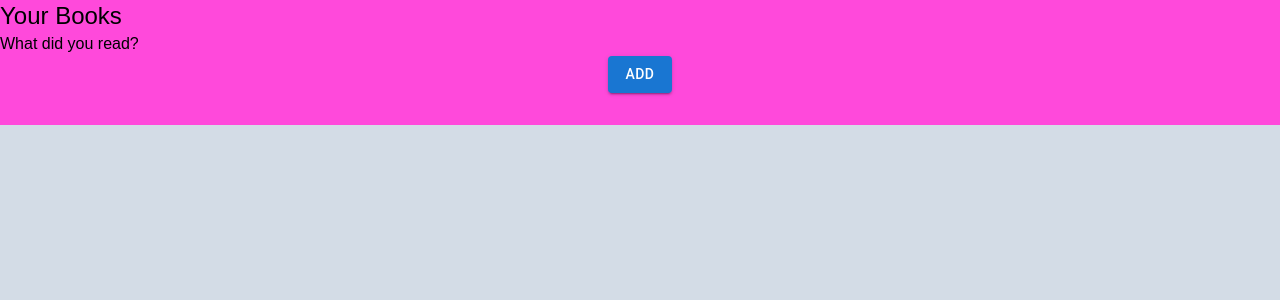
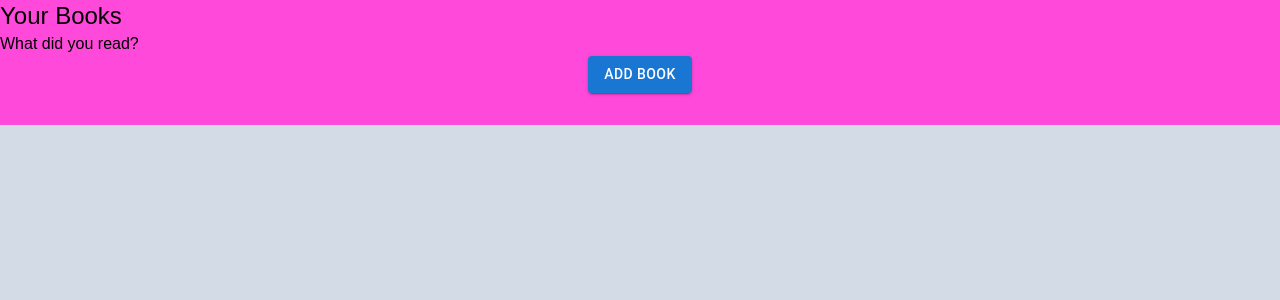
Before and after one commit to AdamLukas17/library.2, a React (Vite) app in the folder library-app/: page / in a window 1280 px wide. Shown: the top 300 px of the page. Built offline with nearby package versions, Linux system fonts and the light colour scheme.

Commit message:
added component folder cause it was getting messy

```diff
--- a/library-app/src/App.jsx
+++ b/library-app/src/App.jsx
@@ -1,5 +1,5 @@
 // import { useState } from 'react'
-import MainContainer from './MainContainer';
+import MainContainer from './components/MainContainer';
 
 function App() {
   return(
--- a/library-app/src/AddButton.jsx
+++ b/library-app/src/components/AddButton.jsx
@@ -16,7 +16,7 @@ function AddButton() {
     return(
       <div className="flex flex-col items-center"> {/* Center content */}
 
-      <Button variant="contained" onClick={() => setIsModalOpen(true)}>Add</Button>
+      <Button className="text-pale-blue" variant="contained" onClick={() => setIsModalOpen(true)}>Add Book</Button>
 
       {isModalOpen && <Modal onAddBook={handleAddBook} />}
 
--- a/library-app/tailwind.config.js
+++ b/library-app/tailwind.config.js
@@ -20,6 +20,7 @@ export default {
       'gray-dark': '#273444',
       'gray': '#8492a6',
       'gray-light': '#d3dce6',
+      'pale-blue': '#a5c7d8'
     },
     fontFamily: {
       sans: ['Graphik', 'sans-serif'],
```
Also changed, not shown: library-app/src/components/Header.jsx (renamed from library-app/src/Header.jsx), library-app/src/components/MainContainer.jsx (renamed from library-app/src/MainContainer.jsx), library-app/src/components/Modal.jsx (renamed from library-app/src/Modal.jsx).
